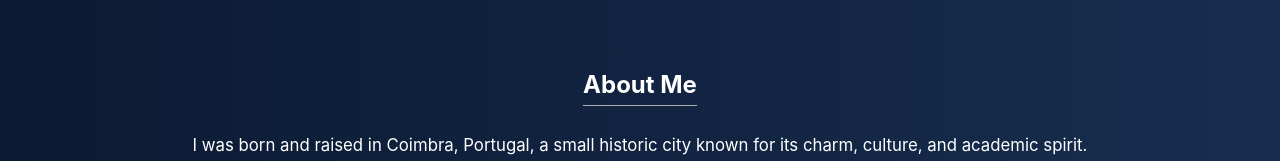
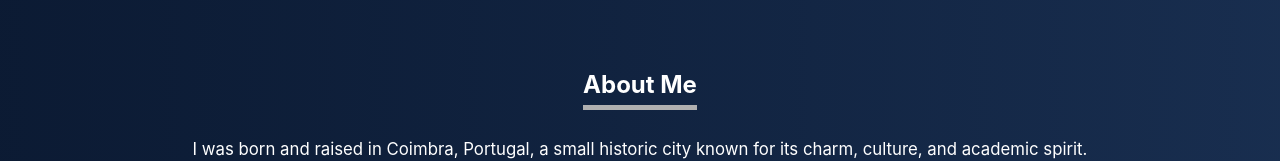
Before and after one commit to joaodomingues18/joao_domingues_portfolio, a React (Create React App) app: page / in a window 1280 px wide. Shown: the part 710-871 px from the top of the page. Built offline with nearby package versions, Linux system fonts and the light colour scheme.

Commit message:
updated site

```diff
--- a/src/App.css
+++ b/src/App.css
@@ -105,12 +105,12 @@ section {
 }
 
 section h2 {
-  border-bottom: 0.5px solid #b0b0b0;
+  border-bottom: 5px solid #b0b0b0;
   display: inline-block;
   margin-bottom: 1.5rem;
   padding-bottom: 6px;
   color: #ffffff;
-
+   width: auto;
 }
 
 /* ABOUT ME */
```
